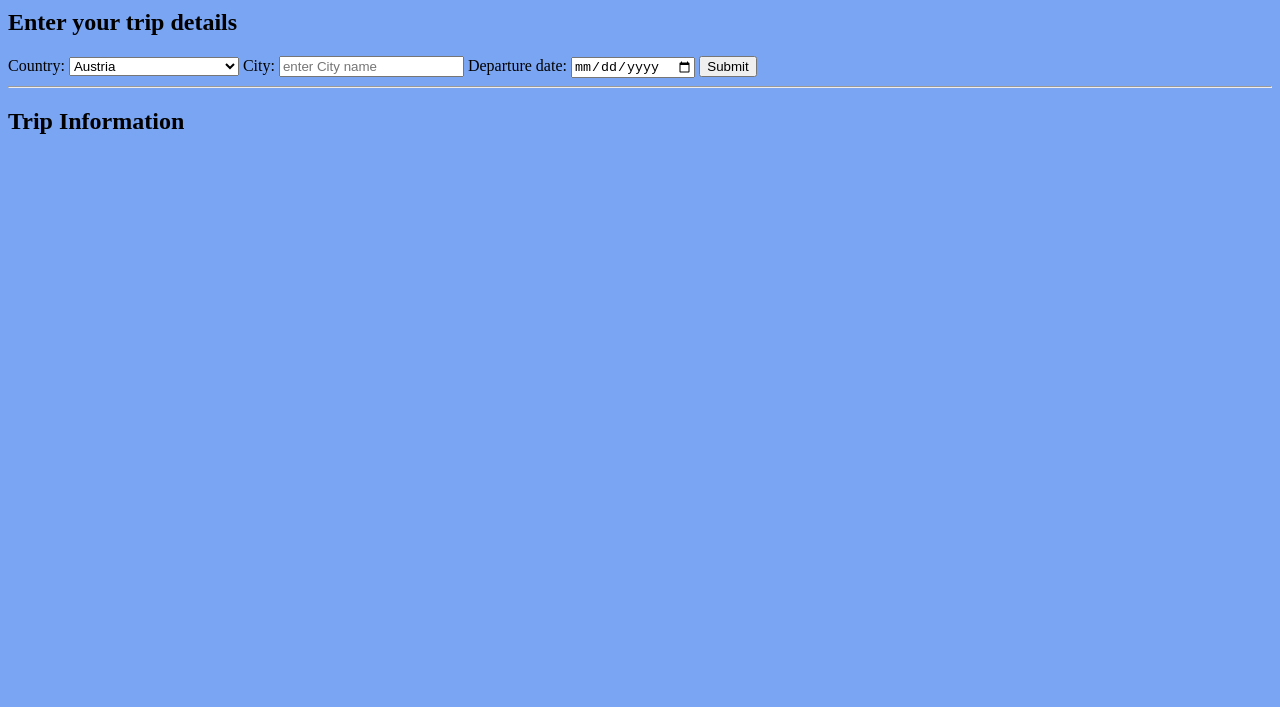
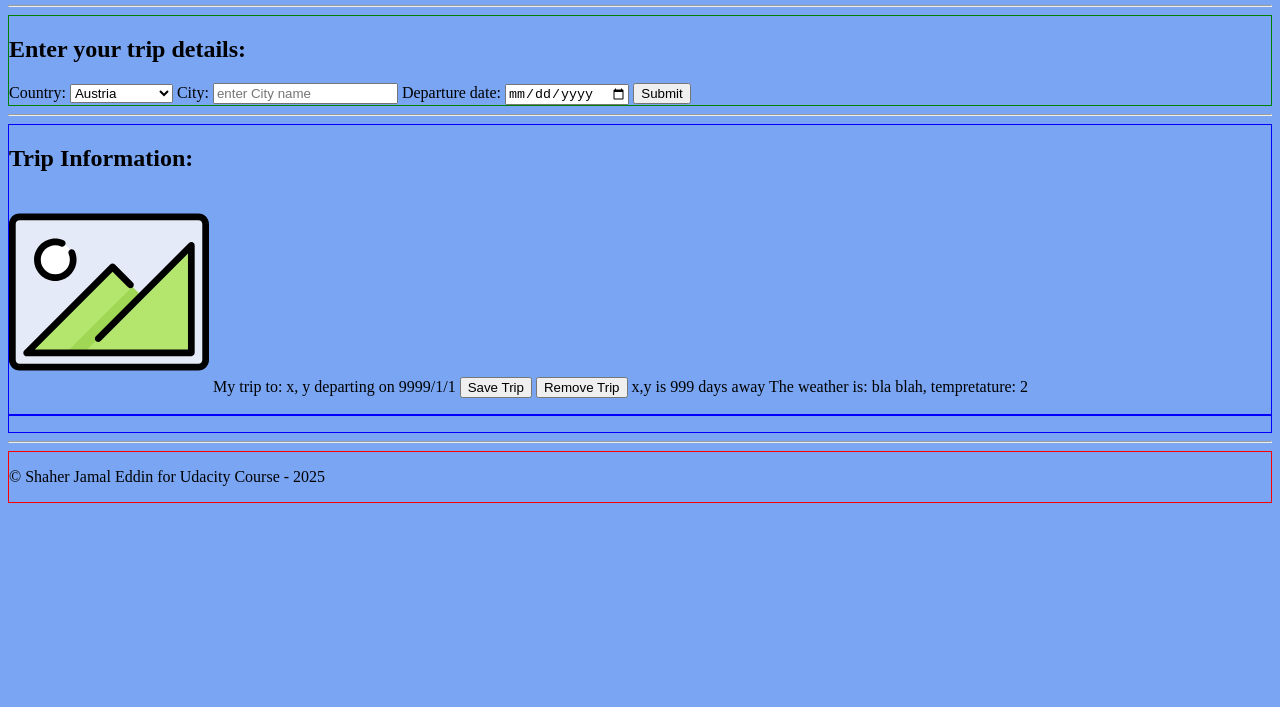
Before and after one commit to Shaher909/udacity-wd-course-5, a website built with webpack: page src/client/views/index.html in a window 1280 px wide. Shown: the part 93-800 px from the top of the page. Built offline with nearby package versions, Linux system fonts and the light colour scheme; files whose address does not match are found by name.

Commit message:
feat: Include initial markup structure

```diff
--- a/src/client/styles/style.scss
+++ b/src/client/styles/style.scss
@@ -5,3 +5,21 @@ body {
 .error {
   color: red;
 }
+
+header,
+footer {
+  border: 1px solid red;
+}
+
+#trip-form {
+  border: 1px solid green;
+}
+
+#trip-info {
+  border: 1px solid blue;
+
+  img {
+    width: 200px;
+    height: 200px;
+  }
+}
--- a/src/client/views/index.html
+++ b/src/client/views/index.html
@@ -1,73 +1,77 @@
 <!DOCTYPE html>
 <html>
+
 <head>
   <title>Travel Planner</title>
   <meta charset="UTF-8" />
 </head>
+
 <body>
+  <div id="app-container">
+    <header>
       <h1>Travel Planner</h1>
+    </header>
     <hr />
-    <h2>Enter your trip details</h2>
+    <div id="trip-form">
+      <h2>Enter your trip details:</h2>
+
       <form action="/submit" method="post">
         <label for="country">Country:</label>
         <select name="country" id="country" required>
           <option value="AT">Austria</option>
           <option value="AU">Australia</option>
-        <option value="AX">Aland</option>
-        <option value="CC">Cocos [Keeling] Islands</option>
           <option value="CH">Switzerland</option>
           <option value="CL">Chile</option>
-        <option value="CX">Christmas Island</option>
           <option value="CZ">Czechia</option>
           <option value="DK">Denmark</option>
           <option value="EE">Estonia</option>
           <option value="ES">Spain</option>
           <option value="FI">Finland</option>
           <option value="FR">France</option>
-        <option value="GF">French Guiana</option>
-        <option value="GP">Guadeloupe</option>
           <option value="HK">Hong Kong</option>
           <option value="IS">Iceland</option>
           <option value="LU">Luxembourg</option>
-        <option value="MQ">Martinique</option>
-        <option value="NF">Norfolk Island</option>
           <option value="NL">Netherlands</option>
           <option value="NO">Norway</option>
           <option value="PL">Poland</option>
           <option value="PT">Portugal</option>
-        <option value="RE">Reunion</option>
           <option value="SG">Singapore</option>
           <option value="SI">Slovenia</option>
-        <option value="SJ">Svalbard and Jan Mayen</option>
           <option value="SK">Slovakia</option>
           <option value="US">United States</option>
         </select>
 
         <label for="city">City:</label>
-      <input
-        name="city"
-        type="text"
-        id="city"
-        placeholder="enter City name"
-        required
-      />
+        <input name="city" type="text" id="city" placeholder="enter City name" required />
 
         <label for="departure-date">Departure date:</label>
-      <input
-        name="departure-date"
-        type="date"
-        id="departure-date"
-        name="departure-date"
-        required
-      />
+        <input name="departure-date" type="date" id="departure-date" name="departure-date" required />
 
         <button id="submitForm" type="submit">Submit</button>
         <br />
         <span id="validation-error" class="error"></span>
       </form>
+    </div>
     <hr />
+    <div id="trip-info">
+      <h2>Trip Information:</h2>
+      <img src="no-image.svg" alt="no image" />
+      <span id="trip-destination"> My trip to: x, y departing on 9999/1/1</span>
+      <button id="save-trip">Save Trip</button>
+      <button id="save-trip">Remove Trip</button>
+      <span id="trip-countdown">x,y is 999 days away</span>
+      <span id="weather-info">
+        The weather is: bla blah, tempretature: 2
+      </span>
+      <p id="trip-info"></p>
+    </div>
+    <hr />
+    <footer>
+      <p>
+        &copy; Shaher Jamal Eddin for Udacity Course - 2025
+      </p>
+    </footer>
+  </div>
+</body>
 
-    <h2>Trip Information</h2>
-    <p id="trip-info"></p>
-  </body>
 </html>
```
Also changed, not shown: dist/index.html, dist/main.css, dist/no-image.svg (added), src/client/images/no-image.svg (added), 3 other files. Lines whose indentation alone changed are shown as unchanged.
